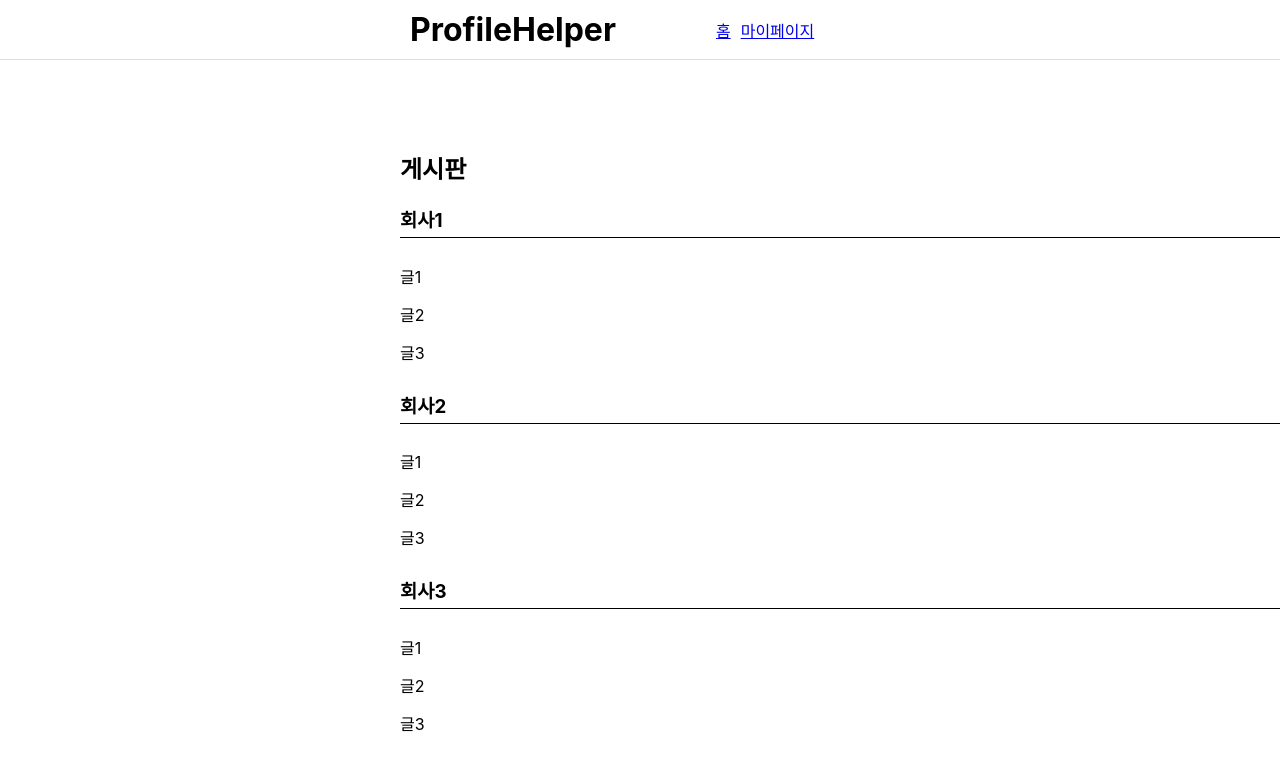
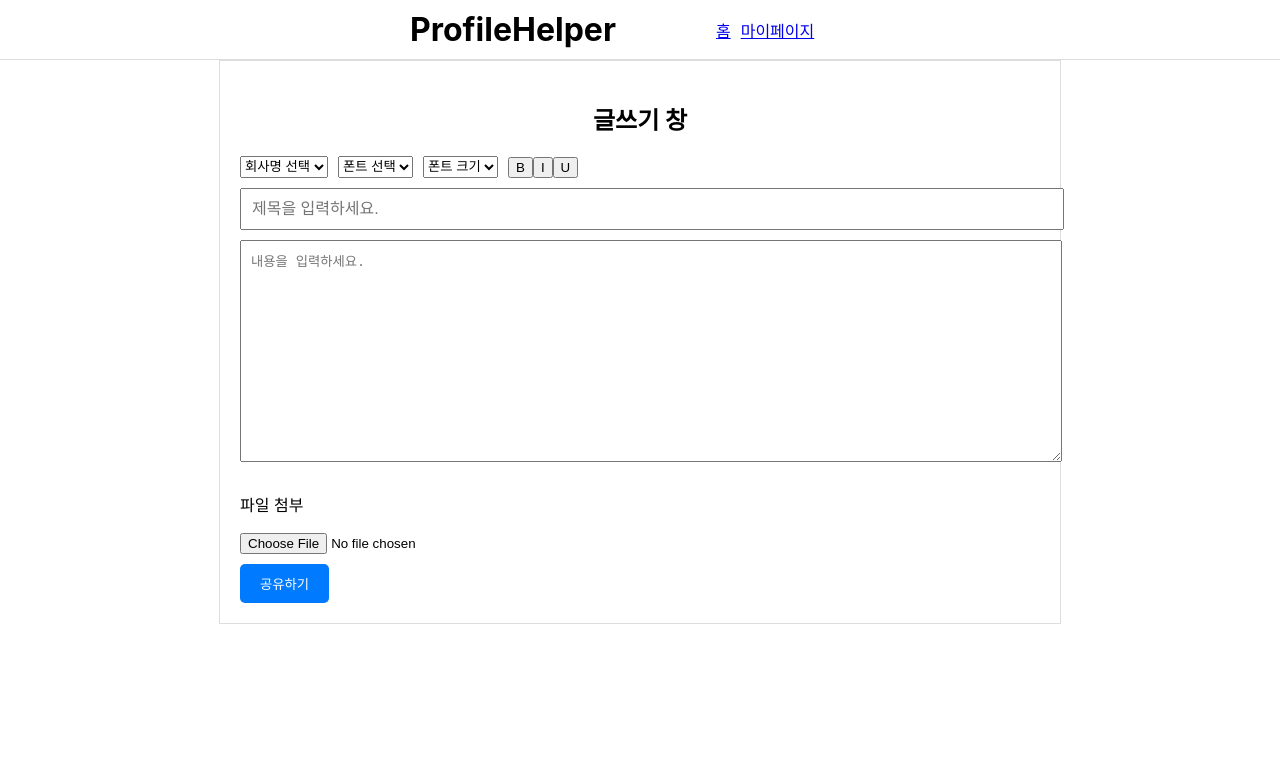
Before and after one commit to SK-PROJECT1-TEAM2/Web, a React (Create React App) app in the folder frontend/: page /articles in a window 1280 px wide. Shown: the top 770 px of the page. Built offline with nearby package versions, Linux system fonts and the light colour scheme.

Commit message:
Feat: 글쓰기 구현

```diff
--- a/frontend/package.json
+++ b/frontend/package.json
@@ -6,6 +6,7 @@
     "cra-template": "1.2.0",
     "react": "^19.0.0",
     "react-dom": "^19.0.0",
+    "react-router-dom": "^7.1.1",
     "react-scripts": "5.0.1",
     "web-vitals": "^4.2.4"
   },
--- a/frontend/src/App.js
+++ b/frontend/src/App.js
@@ -4,15 +4,26 @@
 import './App.css';
 
 import React from "react";
+import {BrowserRouter as Router, Routes, Route} from "react-router-dom";
 import Header from "./components/Header";
 import Board from "./components/Board";
+import Article from "./pages/Article";
 
 function App() {
   return (
-    <div>
-      <Header />
-      <Board />
-    </div>
+    <Router>
+      {/* 경로마다 다른 Header가 보이도록 렌더링 */}
+      <Routes>
+        <Route path="/" element={<Header page="home" />} />
+        <Route path="/articles" element={<Header page="articles" />} />
+        {/* 기타 경로 추가 */}
+      </Routes>
+
+      <Routes>
+        <Route path = "/" element={<Board />} />
+        <Route path = "/articles" element={<Article />} />
+      </Routes>
+    </Router>
   );
 }
 
--- a/frontend/src/components/Board.js
+++ b/frontend/src/components/Board.js
@@ -4,6 +4,8 @@ import React from "react";
 import PostList from "./PostList";
 
 // 추후 벡엔드와 연결하여 동적으로 데이터를 받아옴
+// useEffect, useState 훅 사용
+// axios 라이브러리를 통한 통신
 const companies = [
     { name: "회사1", posts: [{ title: "글1", time: "12:34", user: "username1" }, { title: "글2", time: "12:33", user: "username2" }, { title: "글3", time: "12:32", user: "username3" }] },
     { name: "회사2", posts: [{ title: "글1", time: "12:34", user: "username1" }, { title: "글2", time: "12:33", user: "username2" }, { title: "글3", time: "12:32", user: "username3" }] },
--- a/frontend/src/components/Header.js
+++ b/frontend/src/components/Header.js
@@ -2,9 +2,10 @@
 // 상단 구성
 
 import React from "react";
+import { Link } from "react-router-dom";
 
 // 추후 링크 연결
-function Header() {
+function Header( {page} ) {
     return(
         <div style = {styles.divstyle}>
             <header style = {styles.header}>
@@ -14,11 +15,23 @@ function Header() {
                     <a href="/profile">마이페이지</a>
                 </nav>
                 <div>
-                    <button style={styles.button1}>글쓰기</button>
-                    <button style={styles.button2}>로그인</button>
+                    {/* 글쓰기 버튼을 누르면 글쓰기 페이지로 이동 */}
+                    {page !== "articles" &&
+                    <Link to ="/articles"> <button style={styles.button1}>글쓰기</button> </Link>}
+
+                    {/* 글쓰기 페이지에서는 글등록 버튼만 존재 */}
+                    {page === "articles" ?
+                        (<Link to ="/">
+                            <button style={styles.button2}>글등록</button>
+                        </Link> )
+                        : (<Link to ="/">
+                            <button style={styles.button2}>로그인</button>
+                        </Link>)
+                    }
                 </div>
             </header>
         </div>
+
     );
 }
 
--- /dev/null
+++ b/frontend/src/pages/Article.js
@@ -0,0 +1,89 @@
+import React from "react";
+
+function WritePage() {
+  return (
+    <div style={styles.container}>
+      <h2 style={styles.title}>글쓰기 창</h2>
+      <div style={styles.editor}>
+        <div style={styles.toolbar}>
+          <select>
+            <option>회사명 선택</option>
+            <option>회사1</option>
+            <option>회사2</option>
+          </select>
+          <select>
+            <option>폰트 선택</option>
+            <option>Arial</option>
+            <option>Verdana</option>
+          </select>
+          <select>
+            <option>폰트 크기</option>
+            <option>12px</option>
+            <option>14px</option>
+          </select>
+          <div>
+            <button>B</button>
+            <button>I</button>
+            <button>U</button>
+          </div>
+        </div>
+        <input
+          type="text"
+          placeholder="제목을 입력하세요."
+          style={styles.titleInput}
+        />
+        <textarea
+          placeholder="내용을 입력하세요."
+          style={styles.textArea}
+        ></textarea>
+        <div style={styles.fileUpload}>
+          <p>파일 첨부</p>
+          <input type="file" />
+        </div>
+        <button style={styles.submitButton}>공유하기</button>
+      </div>
+    </div>
+  );
+}
+
+const styles = {
+  container: {
+    padding: "20px",
+    maxWidth: "800px",
+    margin: "0 auto",
+    border: "1px solid #ddd",
+  },
+  title: {
+    textAlign: "center",
+  },
+  toolbar: {
+    display: "flex",
+    gap: "10px",
+    marginBottom: "10px",
+  },
+  titleInput: {
+    width: "100%",
+    padding: "10px",
+    marginBottom: "10px",
+    fontSize: "16px",
+  },
+  textArea: {
+    width: "100%",
+    height: "200px",
+    padding: "10px",
+    marginBottom: "10px",
+  },
+  fileUpload: {
+    marginBottom: "10px",
+  },
+  submitButton: {
+    padding: "10px 20px",
+    backgroundColor: "#007bff",
+    color: "#fff",
+    border: "none",
+    borderRadius: "5px",
+    cursor: "pointer",
+  },
+};
+
+export default WritePage;
```
Also changed, not shown: 1 other file (tests, documents, lock files or other folders).
